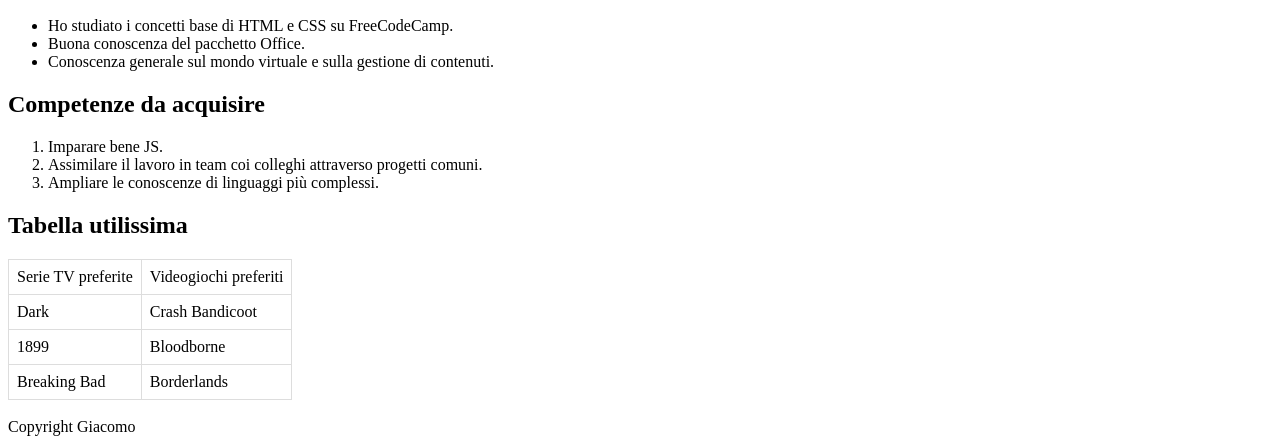
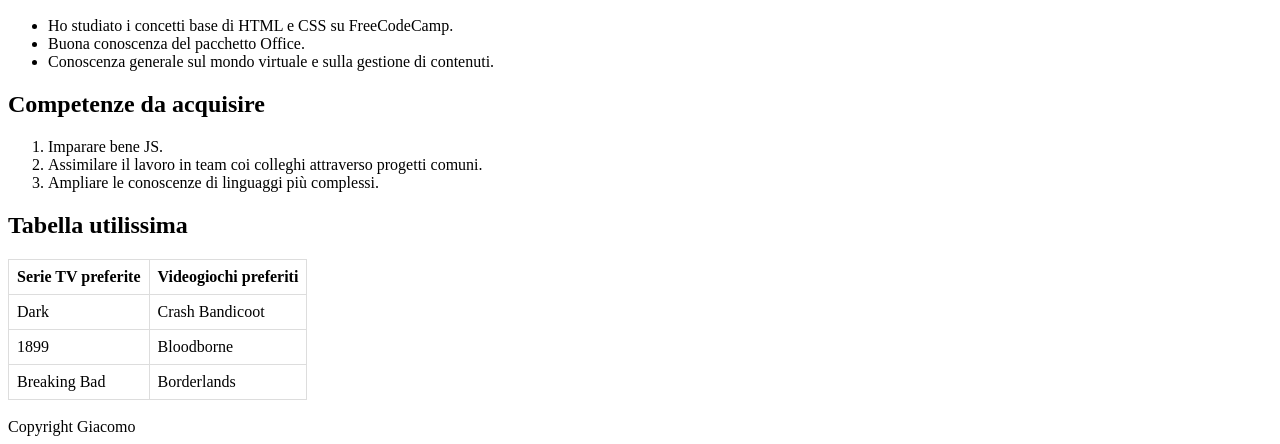
Before and after one commit to GiaxUp/Epicode1, a plain HTML site: page index.html in a window 1280 px wide. Shown: the part 1005-1449 px from the top of the page. Drawn offline with Linux system fonts and the light colour scheme.

Commit message:
Correzioni alla tabella

```diff
--- a/index.html
+++ b/index.html
@@ -98,8 +98,8 @@
       <h2>Tabella utilissima</h2>
       <table>
         <tr>
-          <td>Serie TV preferite</td>
-          <td>Videogiochi preferiti</td>
+          <th>Serie TV preferite</th>
+          <th>Videogiochi preferiti</th>
         </tr>
         <tr>
           <td>Dark</td>
```
